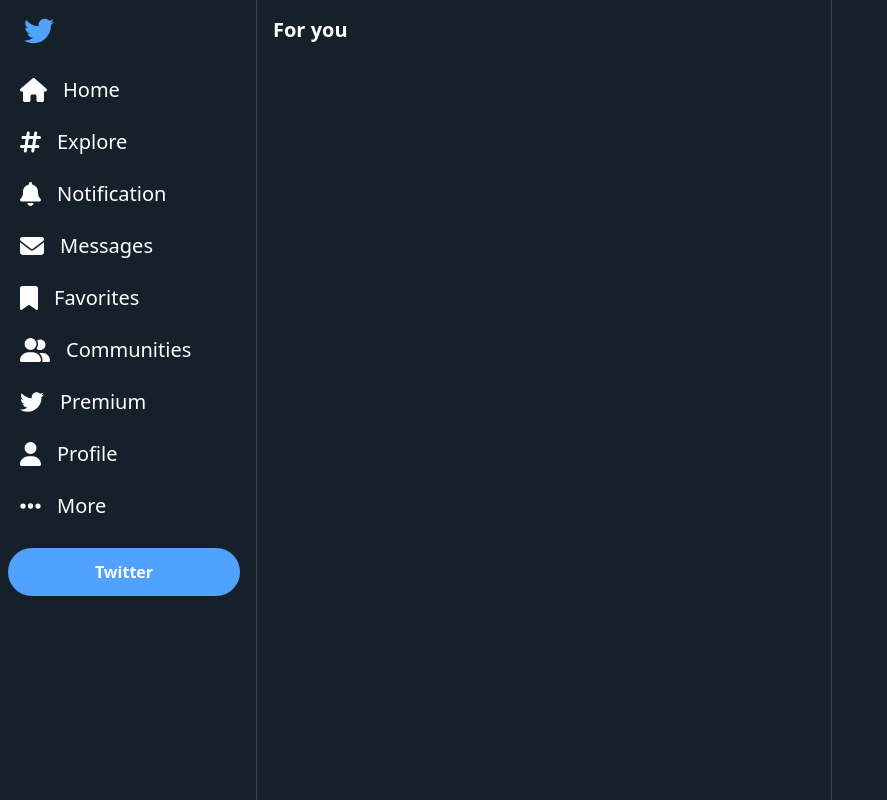
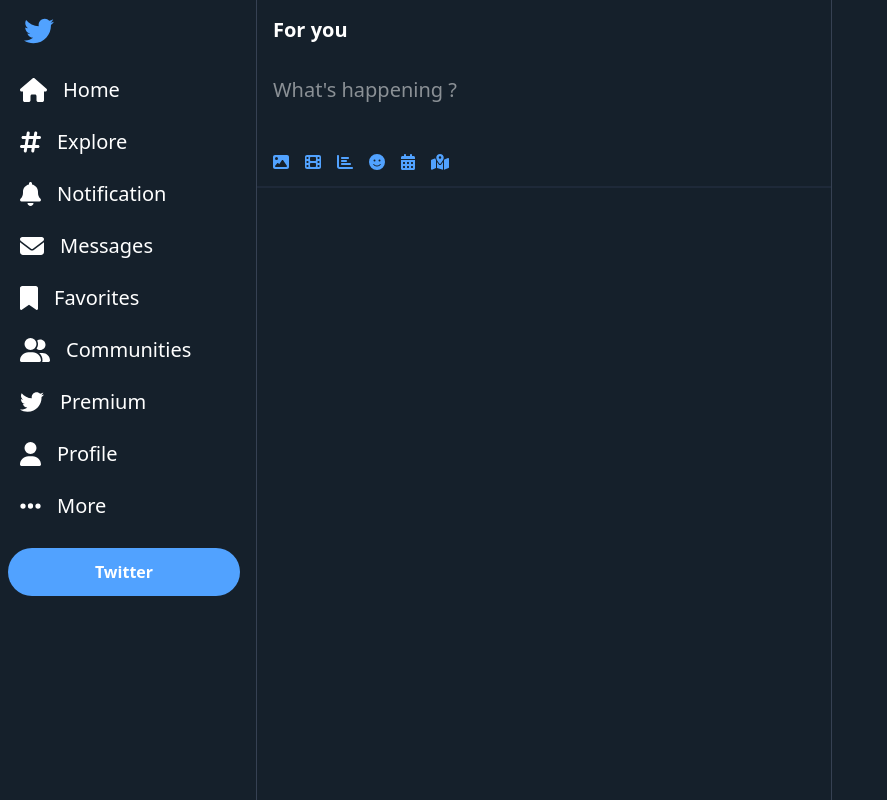
Before and after one commit to Daischi/Twitter-Clone, a React (Vite) app: page / in a window 1280 px wide. Shown: the whole page, without its empty margins (0-887 px from the left). Built offline with nearby package versions, Linux system fonts and the light colour scheme.

Commit message:
adicionando aba de tweet

```diff
--- a/src/App.jsx
+++ b/src/App.jsx
@@ -1,5 +1,6 @@
 
 import {Sidebar} from './components/Sidebar/index'
+import { TwitterForm } from './components/TwitterForm'
 function App() {
 
 
@@ -18,6 +19,9 @@
 
 
           </header>
+
+
+          <TwitterForm/>
         </main>
 
 
--- /dev/null
+++ b/src/components/TwitterForm/index.jsx
@@ -0,0 +1,35 @@
+import { faCalendarAlt, faChartBar, faFilm, faImage, faMapMarkedAlt, faSmile } from "@fortawesome/free-solid-svg-icons";
+import { FontAwesomeIcon } from "@fortawesome/react-fontawesome";
+
+export function TwitterForm (){
+
+
+return (
+
+
+    <div className="p-4 border-b-2 border-gray-800">
+
+        <textarea className="w-full bg-transparent text-white text-xl resize-none outline-none" placeholder="What's happening ?"></textarea>
+
+
+    <div className="flex justify-between items-center mt-4">
+
+            <div className="flex space-x-4">
+
+                <FontAwesomeIcon icon={faImage} className="text-blue-400 cursor-pointer"/>
+                <FontAwesomeIcon icon={faFilm} className="text-blue-400 cursor-pointer"/>
+                <FontAwesomeIcon icon={faChartBar} className="text-blue-400 cursor-pointer"/>
+                <FontAwesomeIcon icon={faSmile} className="text-blue-400 cursor-pointer"/>
+                <FontAwesomeIcon icon={faCalendarAlt} className="text-blue-400 cursor-pointer"/>
+                <FontAwesomeIcon icon={faMapMarkedAlt} className="text-blue-400 cursor-pointer"/>
+
+            </div>
+
+    </div>
+
+
+    </div>
+
+)
+
+}
```
